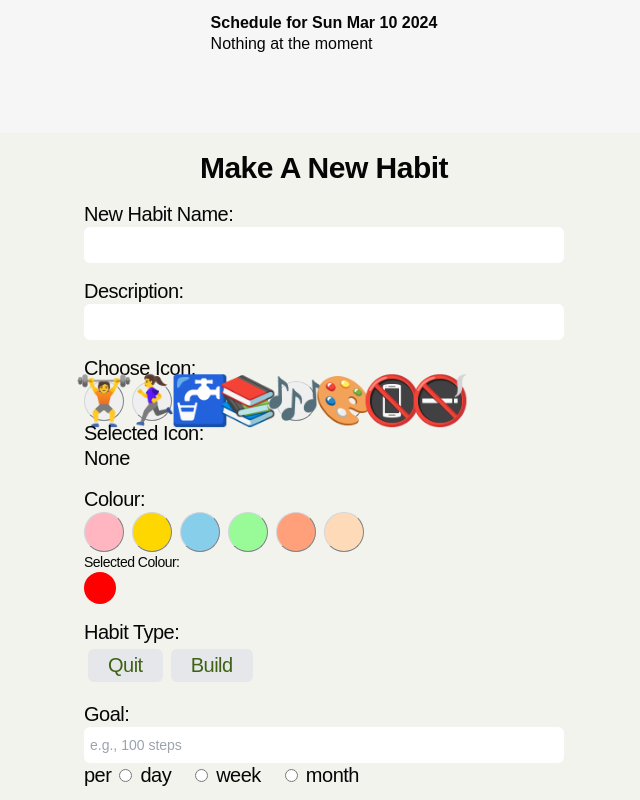
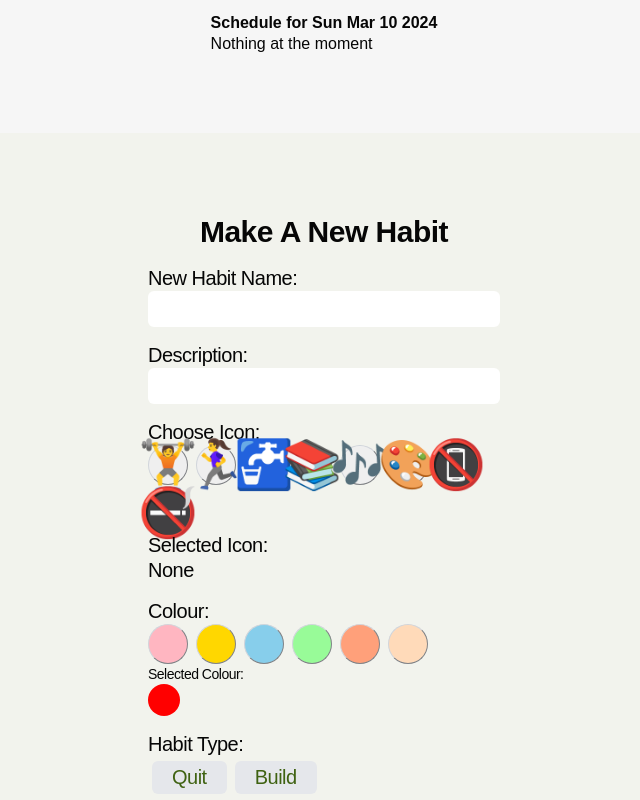
Before and after one commit to thebiggest0/QDS-group-11, a React (Vite) app: page / in a window 1280 px wide. Shown: the part 1200-2000 px from the top of the page, without its empty margins (316-956 px from the left). Built offline with nearby package versions, Linux system fonts and the light colour scheme; no server answers; a web font is replaced by a local one.

Commit message:
FIX padding

```diff
--- a/src/form/newCustomHabit.tsx
+++ b/src/form/newCustomHabit.tsx
@@ -86,8 +86,8 @@ const Uncontrolled: React.FC = () => {
 
   return (
     <section id="form" className="bg-gray-20">
-      <form onSubmit={handleSubmit} className="max-w-lg mx-auto p-4 bg-gray-20 p-20 text-xl lg:text-6xl font-light leading-tight tracking-tight text-gray-500">
-        <div className="mb-4 text-center ">
+      <form onSubmit={handleSubmit} className="max-w-lg mx-auto bg-gray-20 p-20 text-xl lg:text-6xl font-light leading-tight tracking-tight text-gray-500">
+        <div className="mb-4 text-center">
           <h2> Make A New Habit </h2>
         </div>
         <div className="mb-4">
```
